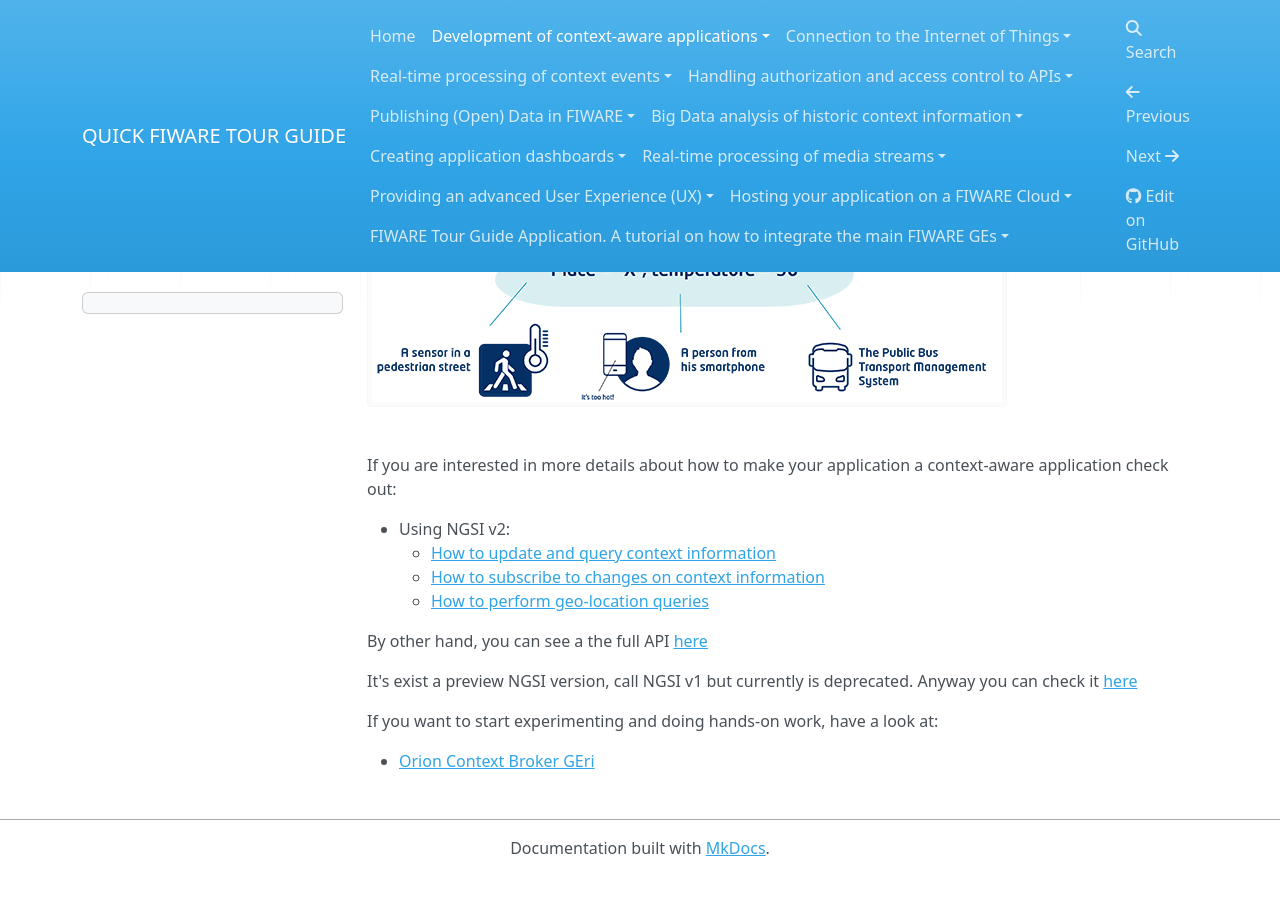
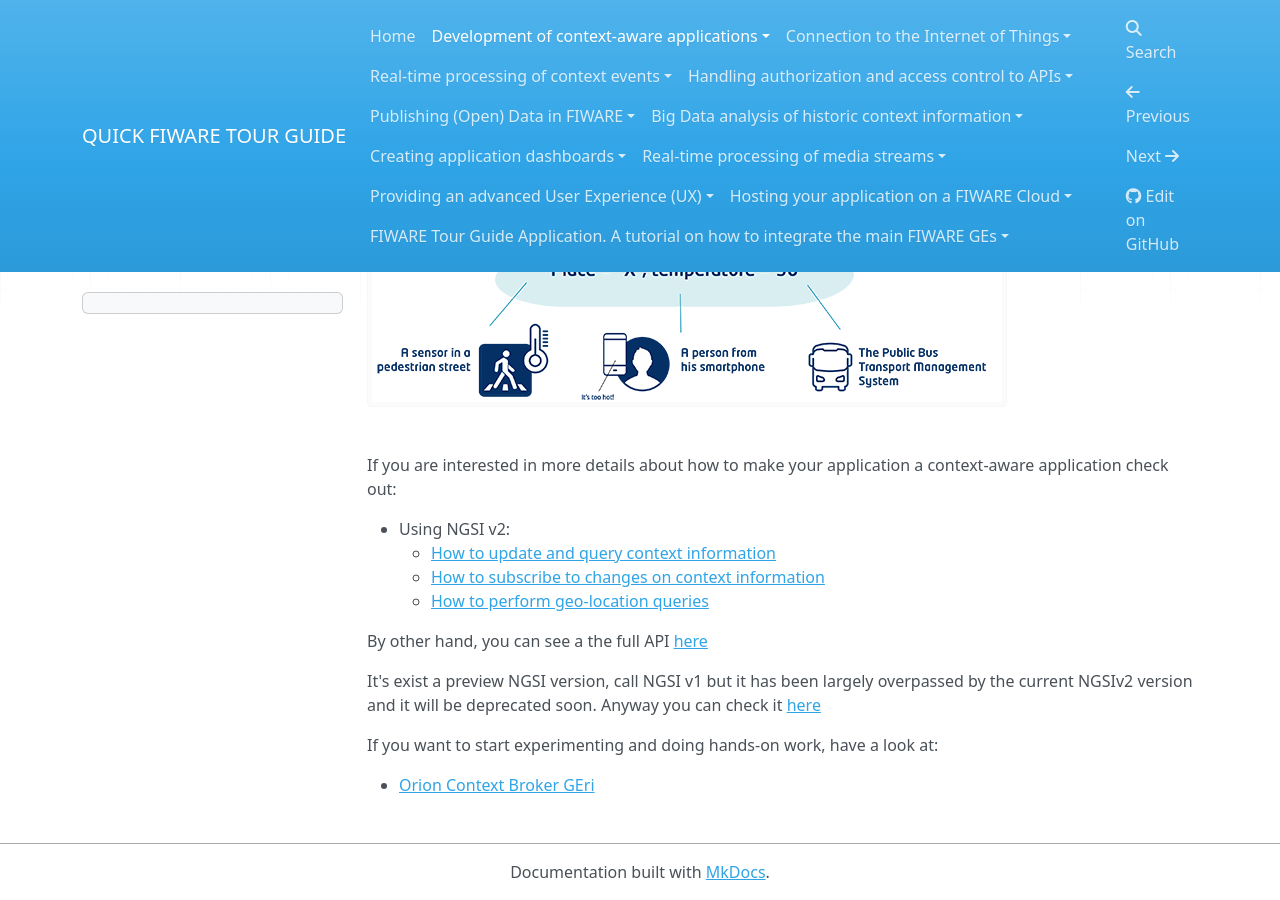
Before and after one commit to FIWARE-Ops/docs.TourGuide, an MkDocs documentation site: the page built from doc/development-context-aware-applications/introduction.md, in a window 1280 px wide and 900 px high, scrolled down 1180 px. Built offline with MkDocs 1.6.1, drawn with Linux system fonts in a browser that asks for light colours; nearby versions of some CDN libraries; comment, search, counter and statistics services are not loaded; old or Windows-style settings are respelled for this version of MkDocs; before the commit the page ends 2056 px from its top, so only the background shows below that.

Commit message:
Update introduction.md
Updated comment about NGSI v1 version.

```diff
--- a/doc/development-context-aware-applications/introduction.md
+++ b/doc/development-context-aware-applications/introduction.md
@@ -47,7 +47,7 @@ a context-aware application check out:
 
   By other hand, you can see a the full API [here](http://fiware.github.io/specifications/ngsiv2/latest/cookbook/)
 
-It's exist a preview NGSI version, call NGSI v1 but currently is deprecated. Anyway you can check it [here](http://fiware.github.io/context.Orion/api/v1/)
+It's exist a preview NGSI version, call NGSI v1 but it has been largely overpassed by the current NGSIv2 version and it will be deprecated soon. Anyway you can check it [here](http://fiware.github.io/context.Orion/api/v1/)
 
 
 If you want to start experimenting and doing hands-on work, have a look at:
```
